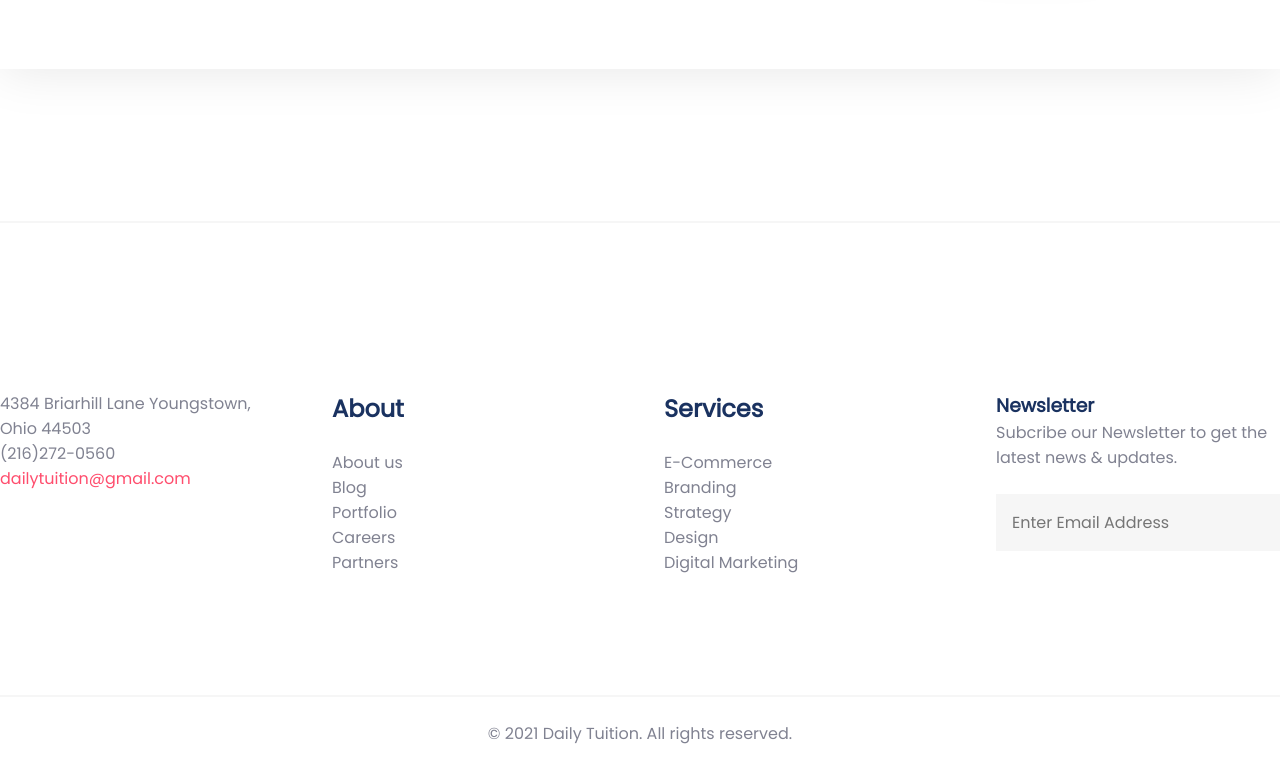
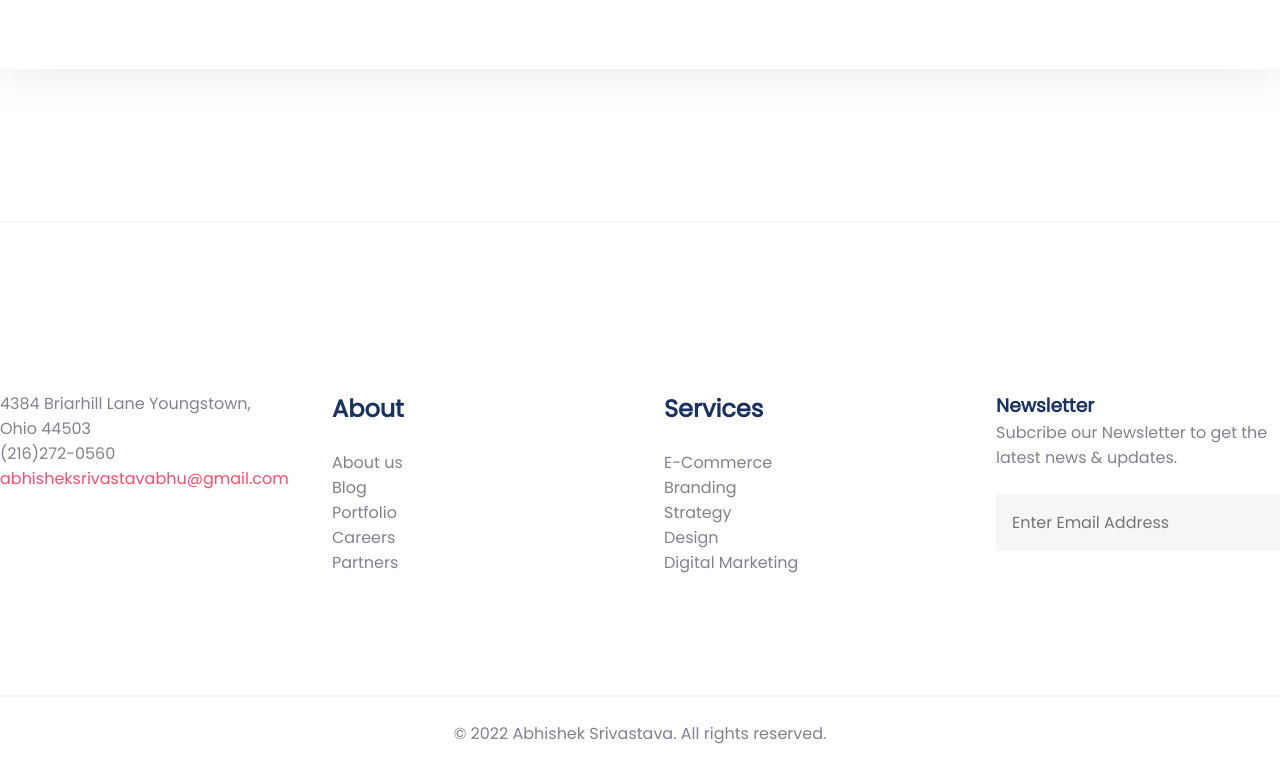
Before and after one commit to Abhishek143895/Digital_Marketing, a plain HTML site: page index.html in a window 1280 px wide. Shown: the part 6653-7435 px from the top of the page. Drawn offline with nearby package versions, Linux system fonts and the light colour scheme.

Commit message:
Update index.html

```diff
--- a/index.html
+++ b/index.html
@@ -432,7 +432,7 @@
                         Youngstown, Ohio 44503
                     </span>
                     <span class="d-block">(216)272-0560</span>
-                    <span class="text-red">dailytuition@gmail.com</span>
+                    <span class="text-red">abhisheksrivastavabhu@gmail.com</span>
                 </div>
                 <div class="text-gray text-center md-text-left">
                     <h1 class="text-dark">About</h1>
@@ -489,7 +489,7 @@
 
             <div class="copyrights font-poppins">
                 <p class="text-gray py-5 text-center">
-                    © 2021 Daily Tuition. All rights reserved.
+                    © 2022 Abhishek Srivastava. All rights reserved.
                 </p>
             </div>
         </section>
```
